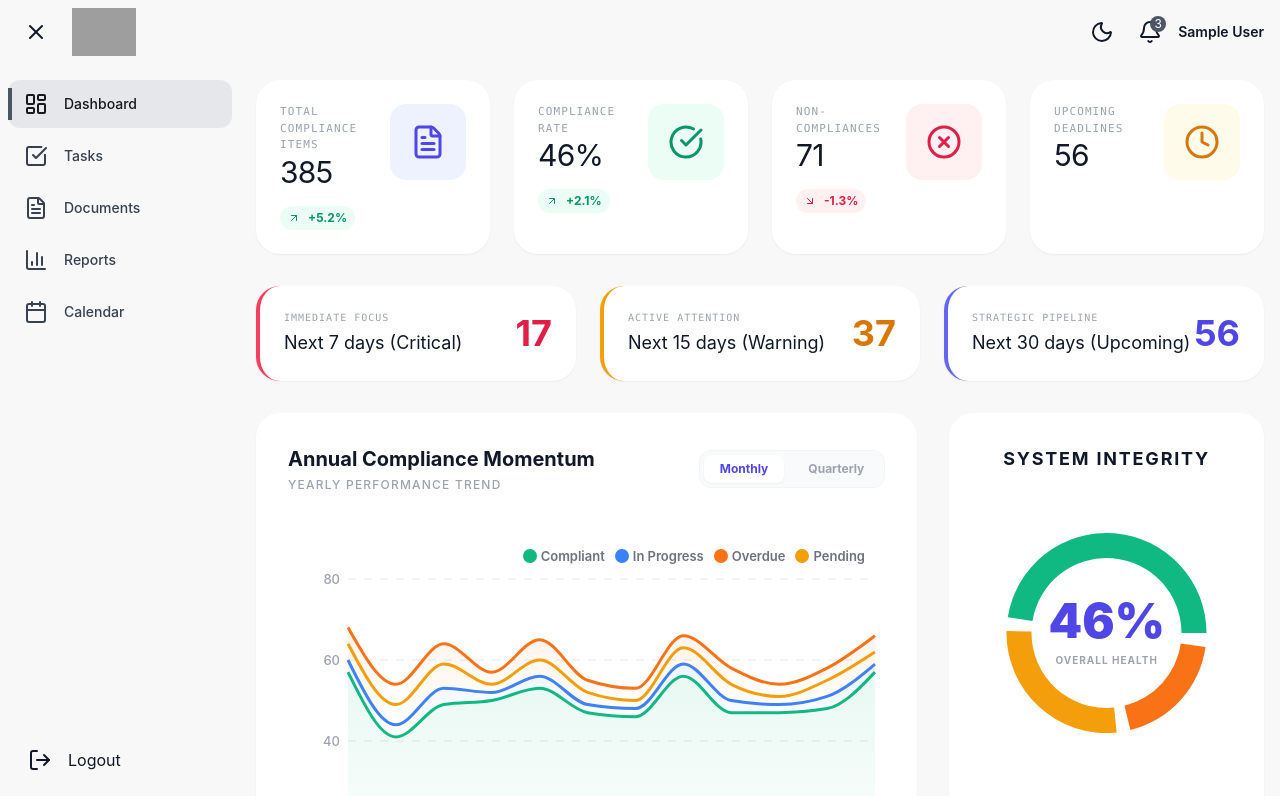
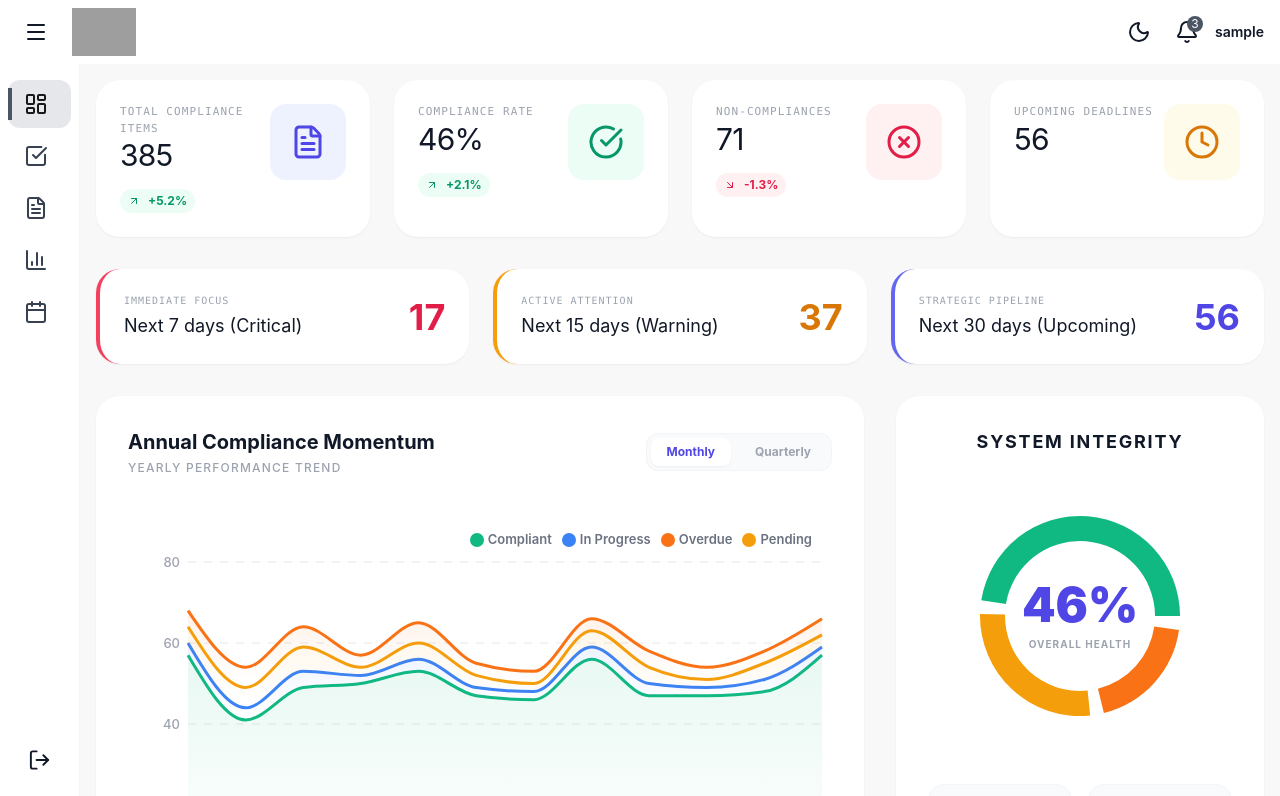
Before and after one commit to Sonu7042/CompliancePortal, a React (Vite) app: page / in a window 1280 px wide. Shown: the top 796 px of the page. Built offline with nearby package versions, Linux system fonts and the light colour scheme; sample sign-in values are in the browser's storage; grey boxes are pictures that could not be loaded.

Commit message:
update code

```diff
--- a/src/components/Layout.jsx
+++ b/src/components/Layout.jsx
@@ -1,3 +1,4 @@
+
 import React, { useState } from "react";
 import { Link, Outlet, useLocation } from "react-router-dom";
 import { useApp } from "../context/AppContext";
@@ -36,6 +37,20 @@ const Layout = () => {
   const [showNotifications, setShowNotifications] = useState(false);
   const [showPlantMenu, setShowPlantMenu] = useState(false);
 
+  // Close sidebar on mobile when navigating
+  React.useEffect(() => {
+    const handleResize = () => {
+      if (window.innerWidth >= 1024) {
+        // Keep sidebar open on desktop if preferred, or keep current state
+        // For now, let's just focus on closing it when navigating on mobile
+      }
+    };
+
+    if (window.innerWidth < 1024 && sidebarOpen) {
+      setSidebarOpen(false);
+    }
+  }, [location.pathname]);
+
   const unreadCount = notifications.filter((n) => !n.read).length;
 
   const navigation = [
@@ -54,7 +69,7 @@ const Layout = () => {
   return (
     <div className="min-h-screen bg-[#F8F8F8] dark:bg-[#0f0f0f]">
       {/* ================= HEADER ================= */}
-      <header className="fixed top-0 left-0 right-0 h-16 z-50  dark:bg-[#0f0f0f]  ">
+      <header className="fixed top-0 left-0 right-0 h-16 z-50 bg-white  dark:bg-[#0f0f0f]">
         <div className="flex items-center justify-between h-full px-4">
           {/* Left */}
           <div className="flex items-center gap-4">
@@ -148,9 +163,8 @@ const Layout = () => {
                   {notifications.slice(0, 5).map((n) => (
                     <div
                       key={n.id}
-                      className={`px-4 py-3 text-sm ${
-                        !n.read ? "bg-red-50 dark:bg-red-900/20" : ""
-                      }`}
+                      className={`px-4 py-3 text-sm ${!n.read ? "bg-red-50 dark:bg-red-900/20" : ""
+                        }`}
                     >
                       <p className="font-medium">{n.title}</p>
                       <p className="text-xs opacity-70">{n.message}</p>
@@ -162,7 +176,7 @@ const Layout = () => {
 
             {/* User */}
             <div className="hidden md:block text-right">
-              <p className="text-sm font-semibold">{user?.name}</p>
+              <p className="text-sm font-semibold">{user?.username}</p>
               <p className="text-xs opacity-60">{user?.designation}</p>
             </div>
           </div>
@@ -173,10 +187,13 @@ const Layout = () => {
       <aside
         className={`
           fixed top-16 left-0 bottom-0 z-40
-         dark:bg-[#0f0f0f]
-          border-rdark:border-gray-800
+          dark:bg-[#0f0f0f] bg-white
+          border-r dark:border-gray-800 border-gray-100
           transition-all duration-300
-          ${sidebarOpen ? "w-60" : "w-20"}
+          ${sidebarOpen
+            ? "translate-x-0 w-64 md:w-60"
+            : "-translate-x-full md:translate-x-0 md:w-20"
+          }
         `}
       >
         <nav className="mt-4 space-y-1">
@@ -192,10 +209,9 @@ const Layout = () => {
                   relative flex items-center gap-4
                   px-4 py-3 mx-2 rounded-xl
                   transition
-                  ${
-                    active
-                      ? "bg-gray-200 dark:bg-white-900/20 text-[#181819]"
-                      : "text-gray-700 dark:text-gray-300 hover:bg-gray-200 dark:hover:bg-gray-600"
+                  ${active
+                    ? "bg-gray-200 dark:bg-white-900/20 text-[#181819]"
+                    : "text-gray-700 dark:text-gray-300 hover:bg-gray-200 dark:hover:bg-gray-600"
                   }
                 `}
               >
@@ -227,9 +243,8 @@ const Layout = () => {
 
       {/* ================= MAIN ================= */}
       <main
-        className={`pt-16 transition-all duration-300 ${
-          sidebarOpen ? "lg:pl-60" : "lg:pl-20"
-        }`}
+        className={`pt-16 transition-all duration-300 ${sidebarOpen ? "md:pl-60" : "md:pl-20"
+          }`}
       >
         <div className="p-4">
           <Outlet />
--- a/src/context/AppContext.jsx
+++ b/src/context/AppContext.jsx
@@ -32,7 +32,7 @@ export const AppProvider = ({ children }) => {
   const [historicalData] = useState(mockData.historicalData);
 
   // UI state
-  const [sidebarOpen, setSidebarOpen] = useState(true);
+  const [sidebarOpen, setSidebarOpen] = useState(false);
   const [selectedPlant, setSelectedPlant] = useState(null);
 
   // Theme toggle
```
Lines whose indentation alone changed are shown as unchanged.
